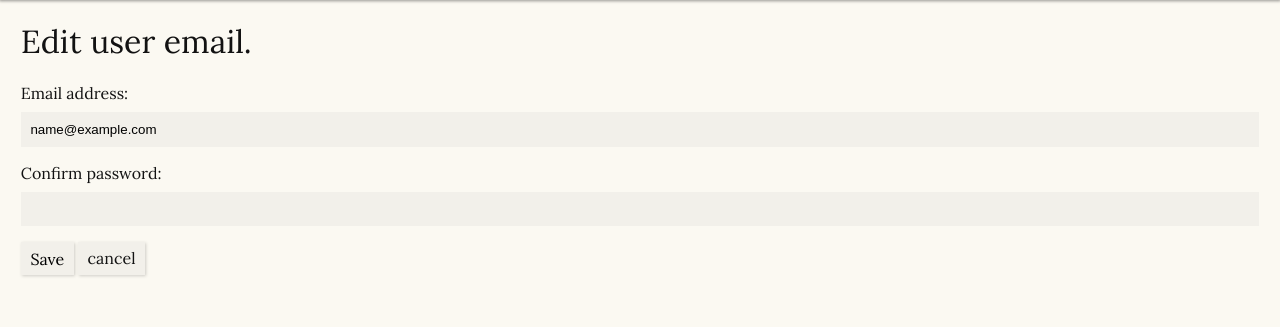
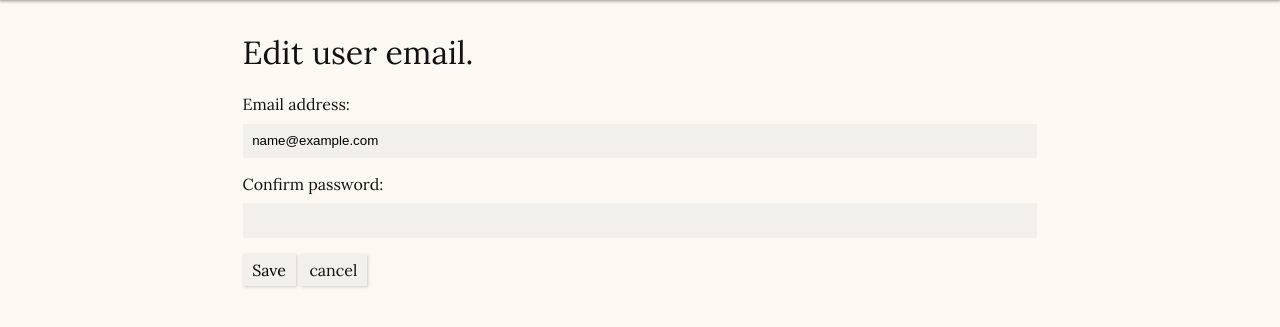
Before and after one commit to juliavillela/tick_project, a Django app: page /users/account/edit/ in a window 1280 px wide. Shown: the part 50-377 px from the top of the page. Run offline with Django 5.2, Linux system fonts and the light colour scheme; the visitor is signed in with stand-in values (Sample User, id 1); parts of the project's set-up code (start-up, migrations or seed data) failed here and were passed over; some web fonts are replaced.

Commit message:
make main container responsive to screensize

```diff
--- a/tick_project/static/css/style.css
+++ b/tick_project/static/css/style.css
@@ -100,6 +100,17 @@ button{
     text-align: center;
 }
 /* ------------ COMPONENTS ------------ */
+.main-container{
+    padding: 1.3rem;
+    width: 100%;
+    max-width: 80ch;
+}
+
+@media (min-width: 576px) {
+    .main-container{
+        padding: 2rem 2.6rem;
+    }
+}
 
 .container{
     padding: 1.3rem;
@@ -119,6 +130,7 @@ button{
     padding: .4rem .6rem;
     box-shadow: 1px 1px 3px 0px #0000002e;
     font: inherit;
+    cursor: pointer;
 }
 
 .button.button-light{
--- a/tick_project/templates/base.html
+++ b/tick_project/templates/base.html
@@ -44,9 +44,11 @@
   </ul>
 {% endif %}
 
-<main class="container">
+<main class="d-flex-even">
+    <div class="main-container">
     {% block content %}
     {% endblock %}
+    </div>
 </main>
 
 {% block script %}
```
